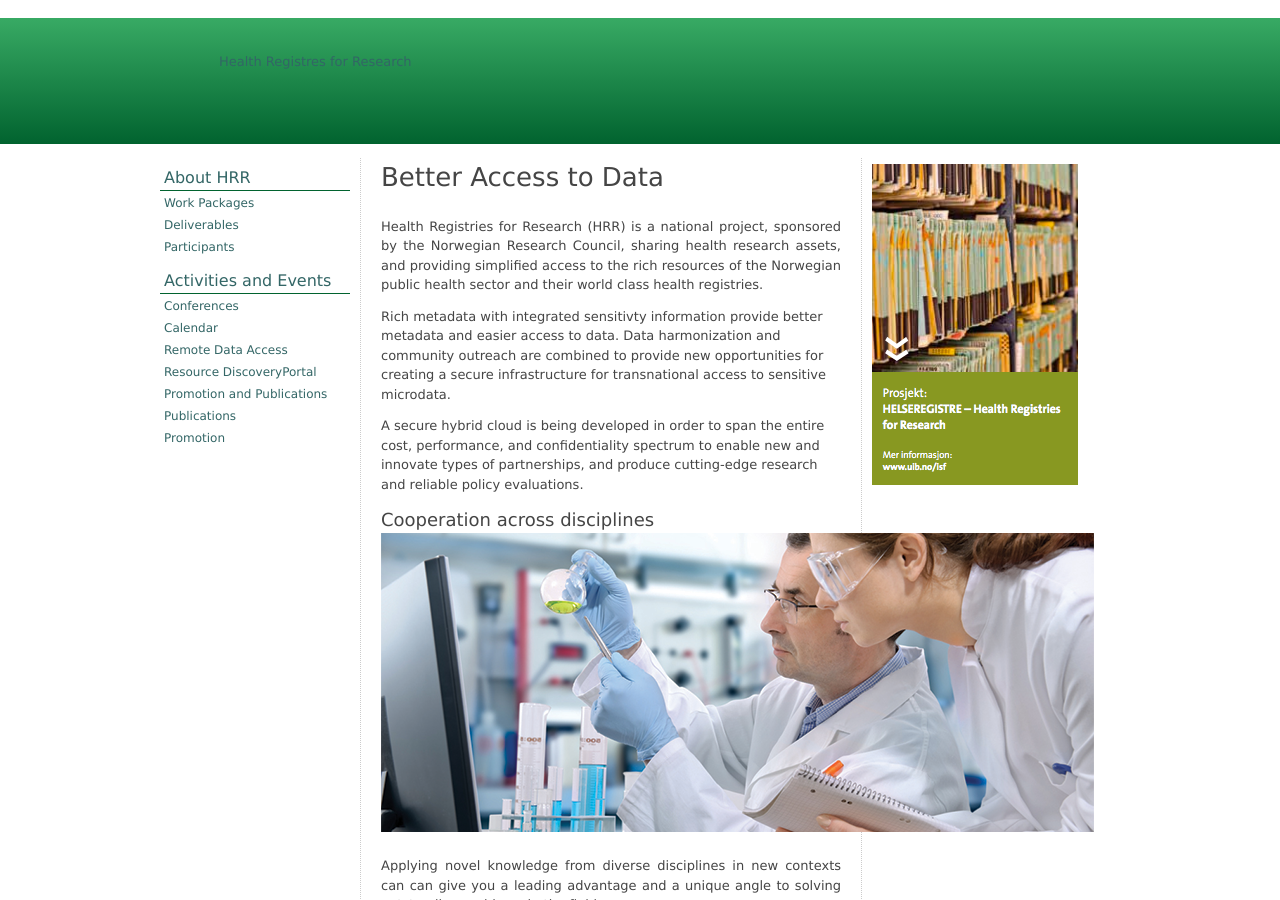
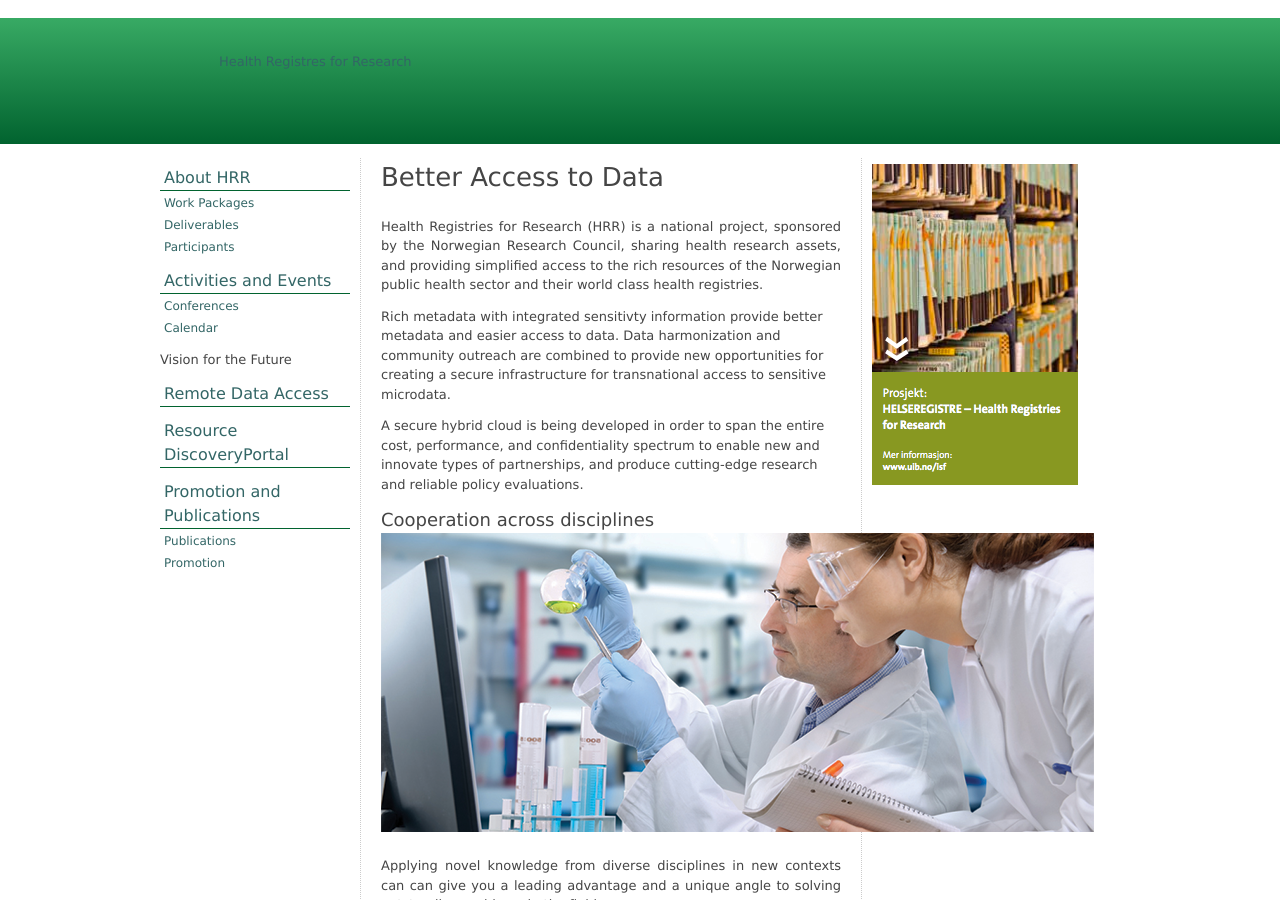
Before and after one commit to gateways/forresearch, a Jekyll site: the page built from index.md, in a window 1280 px wide and 900 px high. Built offline with Jekyll 4.4.1, drawn with Linux system fonts in a browser that asks for light colours; Markdown is read by kramdown in place of the engine named in the settings; a style sheet for code colours, icons or effects is not loaded.

Commit message:
Fixed nav

```diff
--- a/_layouts/default.html
+++ b/_layouts/default.html
@@ -52,23 +52,30 @@
 	<div id="maincontent">
 	<aside id="nav">
 
-<ul><li><a href="/about/">About HRR</a><ul>
-  <li><a href="/work-packages">Work Packages</a></li>
-<li><a href="/deliverables">Deliverables</a></li><li>
-  <a href="/participants">Participants</a></li></ul></li>
+<ul>
+  <li><a href="/about/">About HRR</a>
+    <ul>
+      <li><a href="/work-packages">Work Packages</a></li>
+      <li><a href="/deliverables">Deliverables</a></li>
+      <li><a href="/participants">Participants</a></li></ul>
+  </li>
+
   <li><a href="/events">Activities and Events</a><ul>
   <li><a href="/events">Conferences</a></li>
-  <li><a href="/calendar">Calendar</a></li>
-<li><Vision for the Future<ul>
+  <li><a href="/calendar">Calendar</a></li></ul>
+<li>Vision for the Future</li>
+<ul>
   <li><a href="/remote-access">Remote Data Access</a></li>
-<li>
-  <a href="/discoveryportal">Resource DiscoveryPortal</a></li>
+  <li> <a href="/discoveryportal">Resource DiscoveryPortal</a></li>
+</ul>
 <!-- <li><a href="/vision/trust.html">Circle of Trust</a></li></ul></li> -->
-<li><a href="/promotion">Promotion and Publications</a><ul>
+<li><a href="/promotion">Promotion and Publications</a>
+<ul>
   <li><a href="/publications">Publications</a></li>
   <li><a href="/promotion">Promotion</a></li>
   <!-- <li><a href="/promotion/networks.html">Networking</a></li> -->
-</ul></li>
+</ul>
+</li>
 </ul>
 
 </aside>
```
